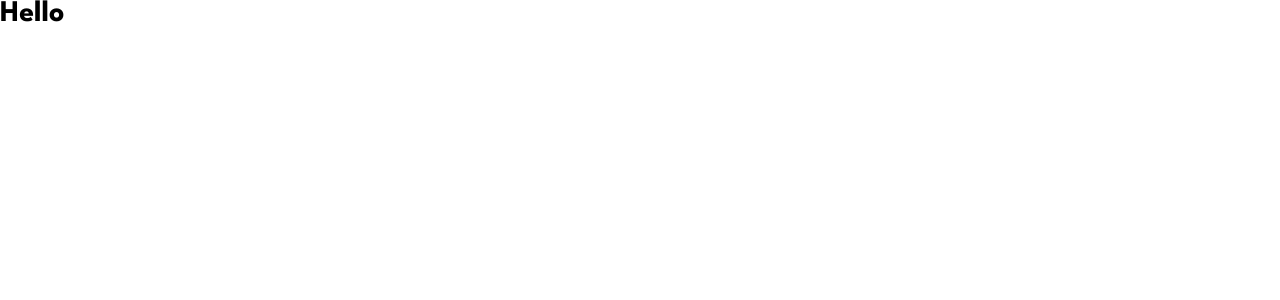
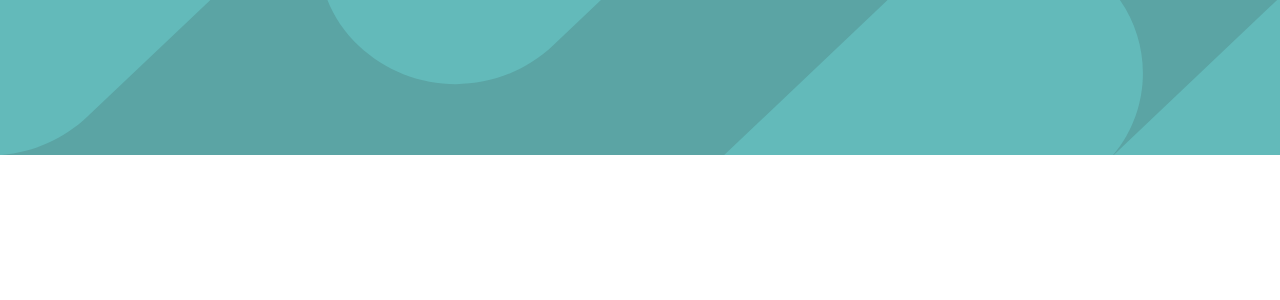
Before and after one commit to Senatrius/static-job-listings, a React (Vite) app: page / in a window 1280 px wide. Shown: the top 300 px of the page. Built offline with nearby package versions, Linux system fonts and the light colour scheme.

Commit message:
add header

```diff
--- a/src/App.tsx
+++ b/src/App.tsx
@@ -1,6 +1,7 @@
+import { Header } from "./components/Header"
+
 function App() {
-
-  return <h1>Hello</h1>
+  return <Header />
 }
 
 export default App
--- /dev/null
+++ b/src/components/Header.tsx
@@ -0,0 +1,21 @@
+import styled from 'styled-components';
+import { COLORS } from '../globalStyles';
+
+const HeaderComponent = styled.header`
+  position: relative;
+  width: 100%;
+  height: 9.6875rem;
+  background-color: ${COLORS.primary};
+  background-image: url('bg-header-mobile.svg');
+  background-repeat: no-repeat;
+  background-position: left bottom;
+  background-size: cover;
+
+  @media screen and (min-width: 767px) {
+    background-image: url('bg-header-desktop.svg');
+  }
+`;
+
+export const Header = () => {
+  return <HeaderComponent />;
+};
```
